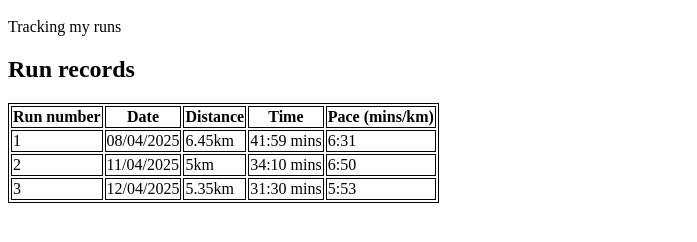
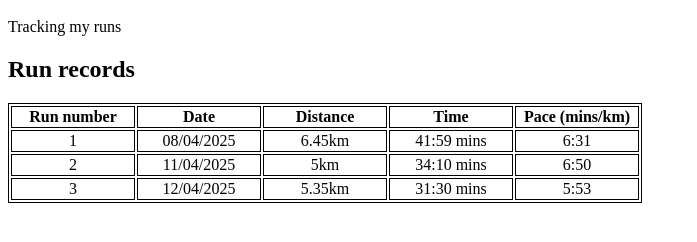
Before and after one commit to laura-arch/lauraruns, a plain HTML site: page index.html in a window 1280 px wide. Shown: the part 48-290 px from the top of the page, without its empty margins (0-697 px from the left). Drawn offline with Linux system fonts and the light colour scheme.

Commit message:
format table

```diff
--- a/main.css
+++ b/main.css
@@ -1,3 +1,8 @@
 table, th, td {
     border: 1px solid;
+    text-align: center;
 }
+
+th {
+    width: 120px;
+}
```
